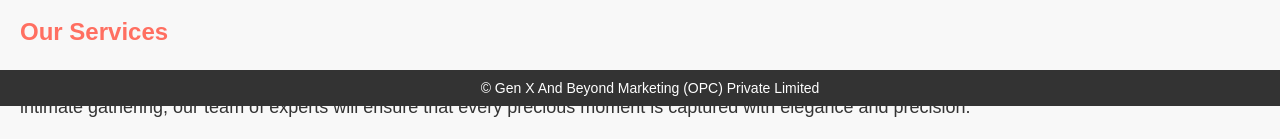
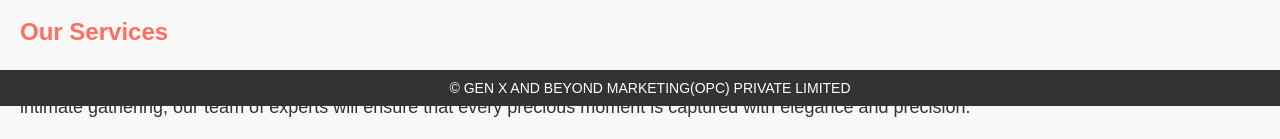
Before and after one commit to Neal2223/gooodclicks, a plain HTML site: page index.html in a window 1280 px wide. Shown: the part 694-833 px from the top of the page. Drawn offline with Linux system fonts and the light colour scheme.

Commit message:
Update index.html

```diff
--- a/index.html
+++ b/index.html
@@ -110,7 +110,7 @@
     </div>
 
     <footer>
-        © Gen X And Beyond Marketing (OPC) Private Limited
+        © GEN X AND BEYOND MARKETING(OPC) PRIVATE LIMITED
     </footer>
 
 </body>
```
